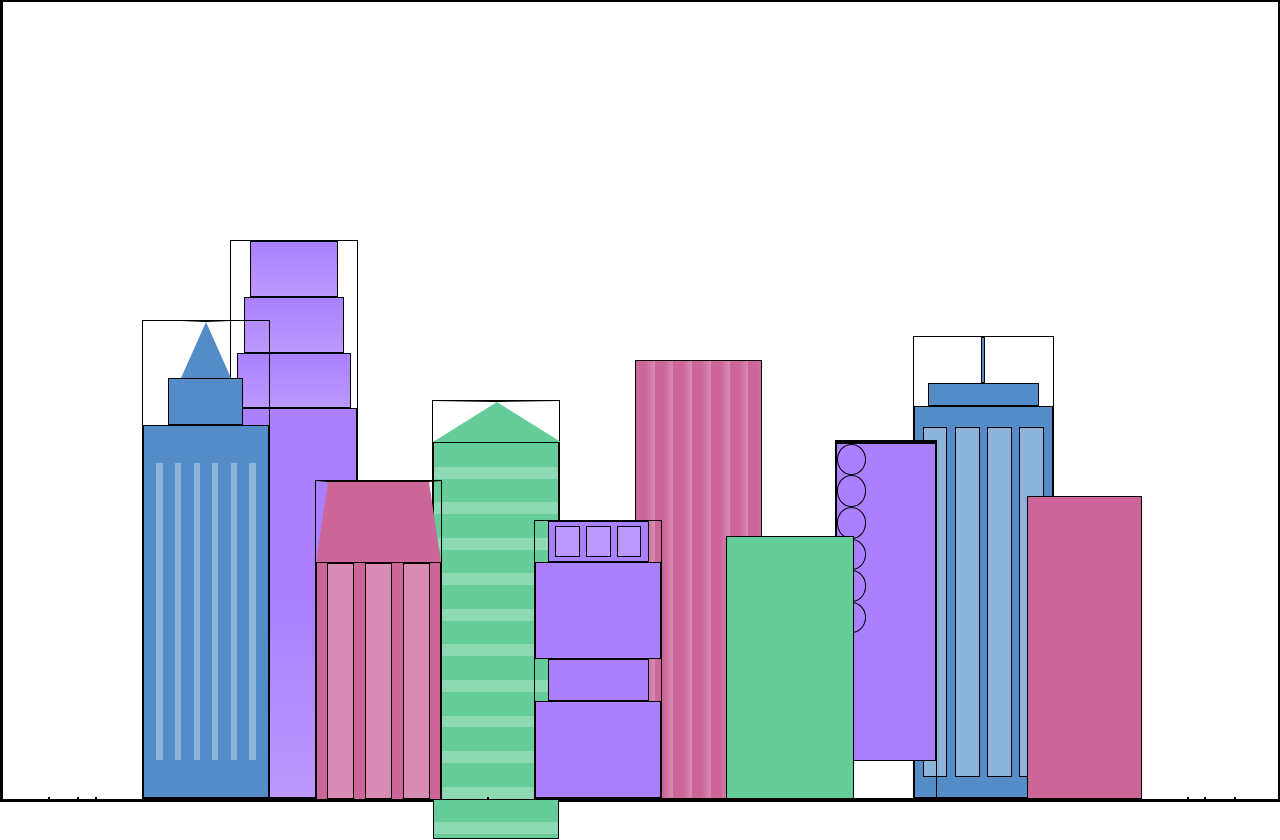
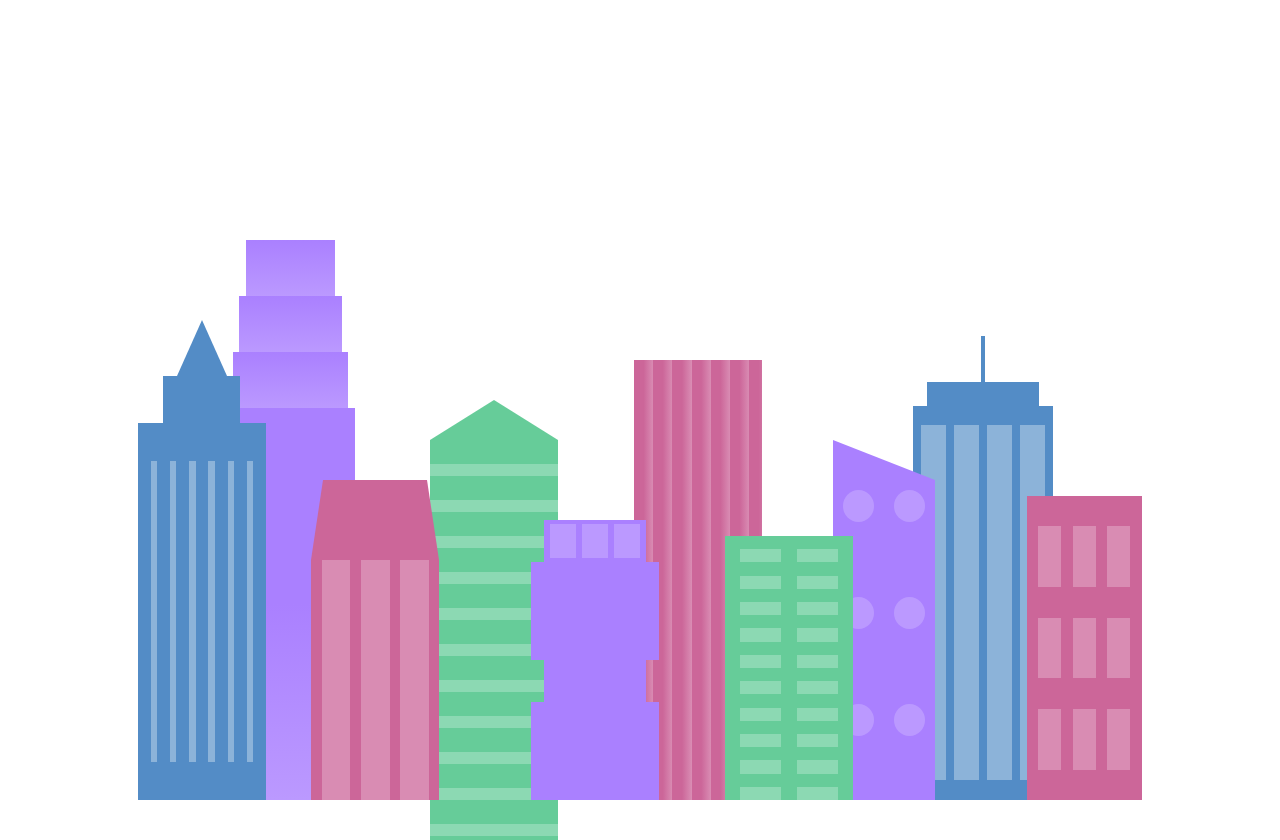
Before and after one commit to raulvillajr95/city-skyline, a plain HTML site: page index.html in a window 1280 px wide. Drawn offline with Linux system fonts and the light colour scheme.

Commit message:
Finalize the last bits of the buildings

```diff
--- a/styles.css
+++ b/styles.css
@@ -10,7 +10,6 @@
 }
 
 * {
-  border: 1px solid black;
   box-sizing: border-box;
 }
 
@@ -222,28 +221,59 @@ body {
   left: 10%;
 }
 
+.fb4a {
+  border-top: 5vh solid transparent;
+  border-left: 8vw solid var(--building-color1);
+}
+
 .fb4b {
   width: 100%;
   height: 89%;
   background-color: var(--building-color1);
+  display: flex;
+  flex-wrap: wrap;
 }
 
 .fb4-window {
   width: 30%;
   height: 10%;
   border-radius: 50%;
+  background-color: var(--window-color1);
+  margin: 10%;
 }
 
 .fb5 {
   width: 10%;
   height: 33%;
-  background-color: var(--building-color2);
   position: relative;
   right: 10%;
+  background: repeating-linear-gradient(
+    var(--building-color2),
+    var(--building-color2) 5%,
+    transparent 5%,
+    transparent 10%
+  ), repeating-linear-gradient(
+    90deg,
+    var(--building-color2),
+    var(--building-color2) 12%,
+    var(--window-color2) 12%,
+    var(--window-color2) 44%
+  );
 }
 
 .fb6 {
   width: 9%;
   height: 38%;
-  background-color: var(--building-color3);
+  background: repeating-linear-gradient(
+    90deg,
+    var(--building-color3),
+    var(--building-color3) 10%,
+    transparent 10%,
+    transparent 30%
+  ), repeating-linear-gradient(
+    var(--building-color3),
+    var(--building-color3) 10%,
+    var(--window-color3) 10%,
+    var(--window-color3) 30%
+  );
 }
```
